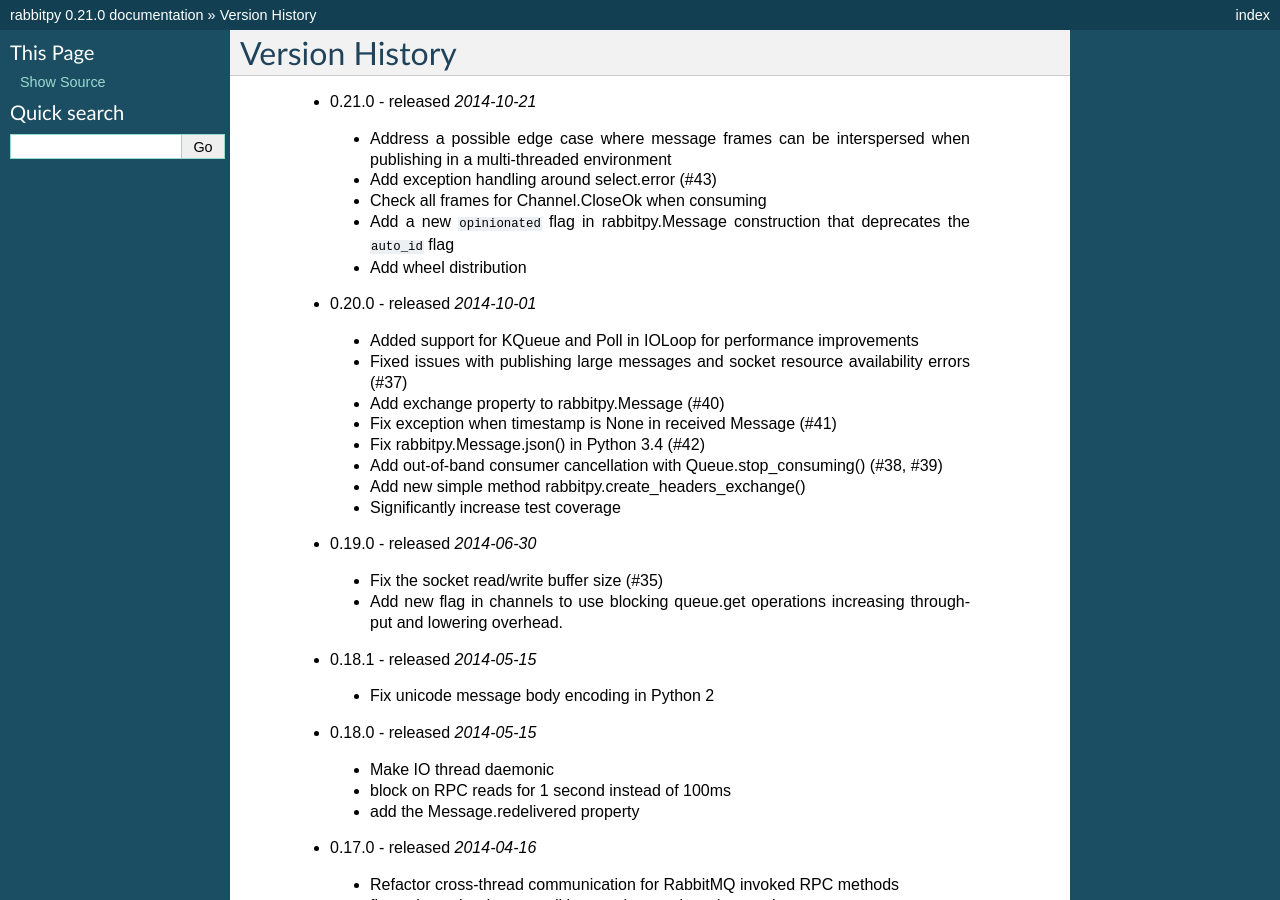
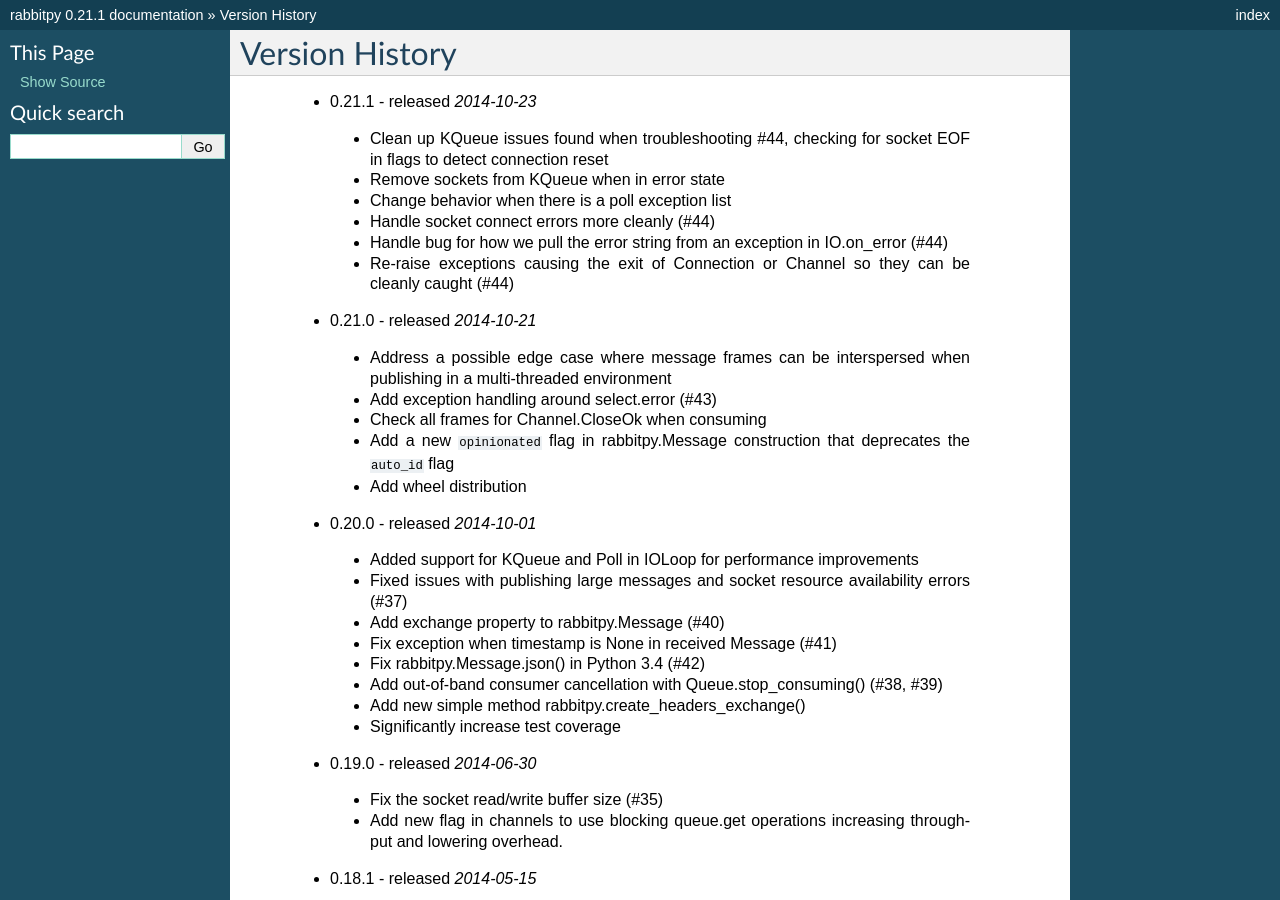
Before and after one commit to gmr/rabbitpy, a Sphinx documentation site: the page built from docs/history.rst, in a window 1280 px wide and 900 px high. Built offline with Sphinx 7.4.7, drawn with Linux system fonts in a browser that asks for light colours; some of the changed text lies outside the part shown.

Commit message:
Increment the version, update history

```diff
--- a/docs/history.rst
+++ b/docs/history.rst
@@ -1,5 +1,12 @@
 Version History
 ---------------
+ - 0.21.1 - released *2014-10-23*
+  - Clean up KQueue issues found when troubleshooting #44, checking for socket EOF in flags to detect connection reset
+  - Remove sockets from KQueue when in error state
+  - Change behavior when there is a poll exception list
+  - Handle socket connect errors more cleanly (#44)
+  - Handle bug for how we pull the error string from an exception in IO.on_error (#44)
+  - Re-raise exceptions causing the exit of Connection or Channel so they can be cleanly caught (#44)
  - 0.21.0 - released *2014-10-21*
   - Address a possible edge case where message frames can be interspersed when publishing in a multi-threaded environment
   - Add exception handling around select.error (#43)
--- a/rabbitpy/__init__.py
+++ b/rabbitpy/__init__.py
@@ -2,7 +2,7 @@
 rabbitpy, a pythonic RabbitMQ client
 
 """
-__version__ = '0.21.0'
+__version__ = '0.21.1'
 version = __version__
 import logging
 
--- a/setup.py
+++ b/setup.py
@@ -9,7 +9,7 @@
         'client library')
 
 setuptools.setup(name='rabbitpy',
-                 version='0.21.0',
+                 version='0.21.1',
                  description=desc,
                  long_description=open('README.rst').read(),
                  author='Gavin M. Roy',
```
